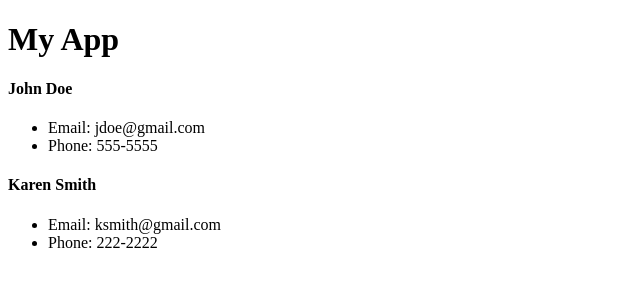
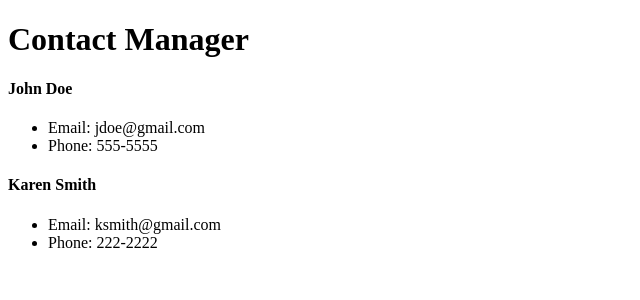
Before and after one commit to ketankshukla/ketan-contact-manager, a React (Create React App) app: page / in a window 1280 px wide. Shown: the top 300 px of the page, without its empty margins (0-640 px from the left). Built offline with nearby package versions, Linux system fonts and the light colour scheme.

Commit message:
Validated Header component with PropTypes

```diff
--- a/src/components/Header.js
+++ b/src/components/Header.js
@@ -1,4 +1,5 @@
 import React from 'react';
+import PropTypes from 'prop-types'
 
 const Header = (props) => {
   const {branding} = props
@@ -10,7 +11,11 @@ const Header = (props) => {
 };
 
 Header.defaultProps = {
-  branding: 'My App'
+  branding: 'Contact Manager'
+}
+
+Header.PropTypes = {
+  branding: PropTypes.string.required
 }
 
 export default Header;
```
